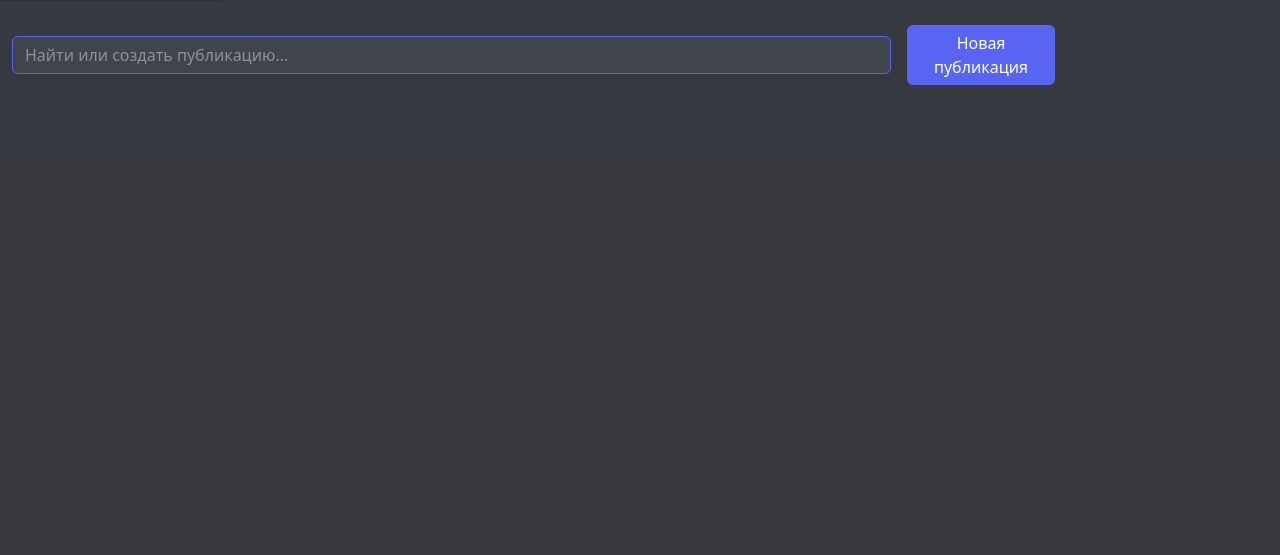
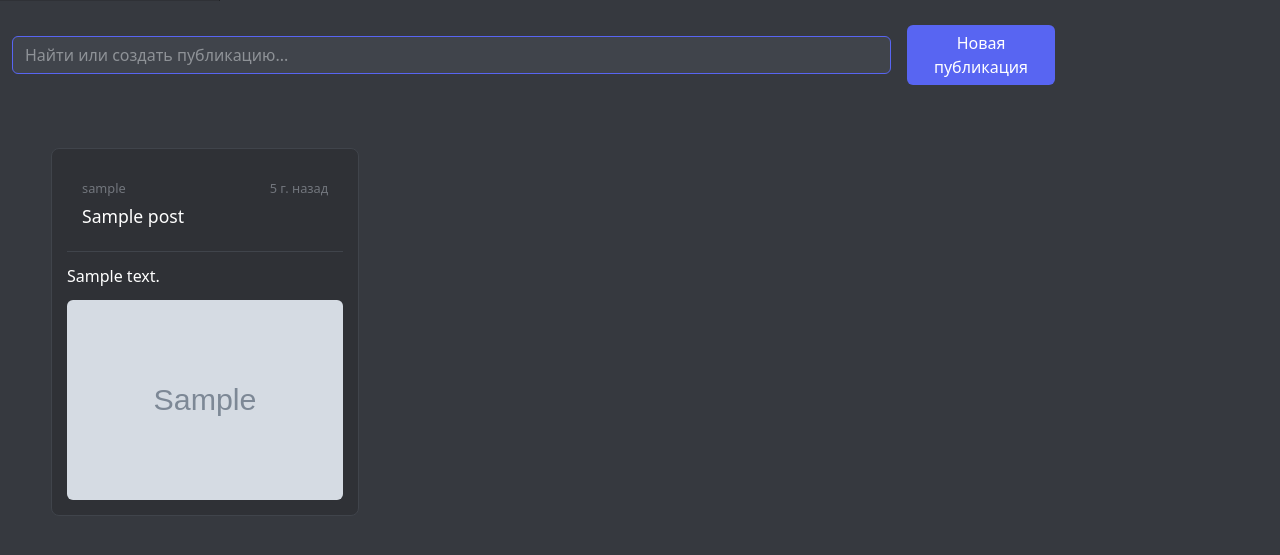
Before and after one commit to K0TOFEY/MusicHub, a Flask app: page / in a window 1280 px wide. Shown: the part 1077-1632 px from the top of the page. Before the commit the page ends 1162 px from the top, so only its background shows below. Run offline with Flask 3, Linux system fonts and the light colour scheme; a user stored in the database is signed in; tables that the repository leaves empty hold one stand-in row (values such as "Sample post"); grey boxes marked "Sample" are stand-in pictures; parts of the project's set-up code (start-up, migrations or seed data) failed here and were passed over.

Commit message:
Плюс минус хорошее отображение постов на главное странице

```diff
--- a/app/models.py
+++ b/app/models.py
@@ -50,6 +50,9 @@ class Post(db.Model):
     user_id = db.Column(db.Integer, db.ForeignKey('user.id'), nullable=False)
     created_at = db.Column(db.DateTime, default=datetime.utcnow)
 
+    # Добавляем связь с моделью User
+    author = db.relationship('User', backref=db.backref('posts', lazy=True))
+
     # Связь с тегами через промежуточную таблицу
     tags = db.relationship('Tag', secondary='post_tag', backref='posts')
 
--- a/app/routes.py
+++ b/app/routes.py
@@ -6,6 +6,12 @@ from werkzeug.security import generate_password_hash
 from werkzeug.utils import secure_filename
 from flask_login import current_user, login_user, logout_user, login_required
 import os
+from datetime import datetime, timedelta
+
+
+# Проверка и создание папок при запуске
+os.makedirs(app.config['AVATAR_UPLOAD_FOLDER'], exist_ok=True)
+os.makedirs(app.config['POSTS_UPLOAD_FOLDER'], exist_ok=True)
 
 
 @app.route('/register', methods=['GET', 'POST'])
@@ -82,6 +88,7 @@ def register():
 
     return render_template('register.html', form=form_personal, form_tags=form_tags, step=1)
 
+
 @app.route('/login', methods=['GET', 'POST'])
 def login():
     form = LoginForm()
@@ -94,10 +101,12 @@ def login():
             flash('Неверный email или пароль.', 'error')
     return render_template('login.html', form=form)
 
+
 @app.route('/')
 @app.route('/index')
 def index():
-    return render_template('base.html')
+    posts = Post.query.all()  # Получаем все посты из базы данных
+    return render_template('base.html', posts=posts)
 
 @app.route('/logout')
 @login_required
@@ -117,7 +126,7 @@ def profile():
             avatar_path = os.path.join(app.config['AVATAR_UPLOAD_FOLDER'], avatar_filename)
             form.avatar.data.save(avatar_path)
             # This line is very important: store the correct path
-            current_user.avatar = 'img/' + avatar_filename  #Сохраняем путь к файлу
+            current_user.avatar = 'img/' + avatar_filename  # Сохраняем путь к файлу
             flash('Аватар успешно обновлен', 'success')
 
         # Обработка "О себе"
@@ -147,7 +156,7 @@ def create_post():
             filename = secure_filename(file.filename)
             upload_folder = app.config['POSTS_UPLOAD_FOLDER']
             os.makedirs(upload_folder, exist_ok=True)
-            file_path = os.path.join('uploads', filename)
+            file_path = os.path.join('uploads', filename).replace('\\', '/')
             file.save(os.path.join(upload_folder, filename))
 
         # Создание поста
@@ -155,7 +164,7 @@ def create_post():
             title=title,
             content=content,
             file_path=file_path,
-            user_id=current_user.id
+            author=current_user  # Используем current_user как автора
         )
 
         try:
@@ -177,3 +186,20 @@ def create_post():
             flash(f'❌ Ошибка: {str(e)}', 'error')
 
     return render_template('create_post.html', tags=tags)
+
+
+@app.template_filter('timeago')
+def timeago(date):
+    now = datetime.utcnow()
+    delta = now - date
+    if delta.days > 365:
+        return f"{delta.days // 365} г. назад"
+    if delta.days > 30:
+        return f"{delta.days // 30} мес. назад"
+    if delta.days > 0:
+        return f"{delta.days} д. назад"
+    if delta.seconds > 3600:
+        return f"{delta.seconds // 3600} ч. назад"
+    if delta.seconds > 60:
+        return f"{delta.seconds // 60} мин. назад"
+    return "только что"
--- a/app/static/css/style.css
+++ b/app/static/css/style.css
@@ -155,6 +155,12 @@
     .channel {
         padding: 6px 15px;
     }
+
+    .post-square {
+        width: 100%;
+        height: auto;
+        aspect-ratio: 1/1;
+    }
 }
 
 .discord-search {
@@ -189,3 +195,136 @@
     background-color: #3C45A5 !important;
     transform: translateY(0);
 }
+
+/* Посты */
+.post-square {
+    width: 400px;
+    height: 400px;
+    background: #2f3136;
+    border-radius: 12px;
+    border: 1px solid #40444b;
+    overflow: hidden;
+    display: flex;
+    flex-direction: column;
+}
+
+.post-header {
+    padding: 15px;
+    border-bottom: 1px solid #40444b;
+}
+
+.post-title {
+    font-size: 1.3rem;
+    color: #fff;
+    margin-bottom: 8px;
+}
+
+.post-meta {
+    display: flex;
+    justify-content: space-between;
+    font-size: 0.8rem;
+    color: #72767d;
+}
+
+.media-container {
+    flex-grow: 1;
+    display: flex;
+    align-items: center;
+    justify-content: center;
+    padding: 15px;
+}
+
+.post-media-image {
+    max-width: 100%;
+    max-height: 100%;
+    object-fit: contain;
+    border-radius: 6px;
+}
+
+.custom-audio {
+    width: 100%;
+    height: 50px;
+    background: #40444b;
+    border-radius: 8px;
+}
+
+.custom-audio::-webkit-media-controls-timeline {
+    height: 12px;
+}
+
+/* Все предыдущие стили остаются */
+
+/* Сетка постов */
+.posts-grid {
+    display: grid;
+    grid-template-columns: repeat(3, 1fr);
+    gap: 20px;
+    padding: 15px;
+}
+
+/* Карточка поста */
+.post-card {
+    background: #2f3136;
+    border: 1px solid #40444b;
+    border-radius: 8px;
+    padding: 15px;
+    transition: transform 0.2s;
+    break-inside: avoid;
+}
+
+.post-header {
+    margin-bottom: 12px;
+}
+
+.post-title {
+    color: #fff;
+    font-size: 1.1rem;
+    margin: 8px 0;
+}
+
+.post-meta {
+    display: flex;
+    justify-content: space-between;
+    color: #72767d;
+    font-size: 0.8rem;
+}
+
+.post-media {
+    margin-top: 12px;
+    border-radius: 6px;
+    overflow: hidden;
+}
+
+.post-image {
+    width: 100%;
+    height: 200px;
+    object-fit: cover;
+    border-radius: 4px;
+}
+
+.post-audio {
+    width: 100%;
+    background: #40444b;
+    border-radius: 8px;
+}
+
+/* Адаптивность */
+@media (max-width: 1200px) {
+    .posts-grid {
+        grid-template-columns: repeat(2, 1fr);
+    }
+}
+
+@media (max-width: 768px) {
+    .posts-grid {
+        grid-template-columns: 1fr;
+    }
+
+    .post-image {
+        height: 150px;
+    }
+}
+
+.post-content {
+    color: #ffffff !important;
+}
--- a/app/templates/base.html
+++ b/app/templates/base.html
@@ -13,12 +13,10 @@
             transition: all 0.2s ease;
             border: none;
         }
-
         .discord-btn.primary:hover {
             background-color: #4752C4 !important;
             transform: translateY(-1px);
         }
-
         .discord-btn.primary:active {
             background-color: #3C45A5 !important;
             transform: translateY(0);
@@ -29,14 +27,11 @@
     <header class="main-header">
         <div class="container-fluid">
             <div class="row align-items-center">
-                <!-- Левая часть с логотипом -->
                 <div class="col-md-6">
                     <div class="d-flex align-items-center ps-4">
                         <h1 class="site-title mb-0">MusicHub</h1>
                     </div>
                 </div>
-
-                <!-- Правая часть с кнопками -->
                 <div class="col-md-6 text-end pe-5">
                     {% if current_user.is_authenticated %}
                         <a href="{{ url_for('profile') }}" class="auth-btn login-btn">Профиль</a>
@@ -52,51 +47,28 @@
 
     <div class="container-fluid">
         <div class="row">
-            <!-- Левая панель (категории и фильтры) -->
             <nav class="col-md-2 sidebar">
                 <div class="sidebar-header p-3">
                     <h3 class="text-white">🎵 Категории</h3>
                 </div>
-
-                <!-- Музыкальные жанры -->
                 <div class="filters-section p-3">
                     <h4 class="text-white mb-3">Жанры</h4>
                     <ul class="nav flex-column">
-                        <li class="nav-item channel">
-                            <span class="nav-link">🎸 Рок</span>
-                        </li>
-                        <li class="nav-item channel">
-                            <span class="nav-link">🎹 Электроника</span>
-                        </li>
-                        <li class="nav-item channel">
-                            <span class="nav-link">🎻 Классика</span>
-                        </li>
-                        <li class="nav-item channel">
-                            <span class="nav-link">🎤 Поп</span>
-                        </li>
+                        <li class="nav-item channel"><span class="nav-link">🎸 Рок</span></li>
+                        <li class="nav-item channel"><span class="nav-link">🎹 Электроника</span></li>
+                        <li class="nav-item channel"><span class="nav-link">🎻 Классика</span></li>
+                        <li class="nav-item channel"><span class="nav-link">🎤 Поп</span></li>
                     </ul>
                 </div>
-
-                <!-- Инструменты -->
                 <div class="filters-section p-3">
                     <h4 class="text-white mb-3">Инструменты</h4>
                     <ul class="nav flex-column">
-                        <li class="nav-item channel">
-                            <span class="nav-link">🎸 Гитара</span>
-                        </li>
-                        <li class="nav-item channel">
-                            <span class="nav-link">🎹 Пианино</span>
-                        </li>
-                        <li class="nav-item channel">
-                            <span class="nav-link">🥁 Барабаны</span>
-                        </li>
-                        <li class="nav-item channel">
-                            <span class="nav-link">🎷 Саксофон</span>
-                        </li>
+                        <li class="nav-item channel"><span class="nav-link">🎸 Гитара</span></li>
+                        <li class="nav-item channel"><span class="nav-link">🎹 Пианино</span></li>
+                        <li class="nav-item channel"><span class="nav-link">🥁 Барабаны</span></li>
+                        <li class="nav-item channel"><span class="nav-link">🎷 Саксофон</span></li>
                     </ul>
                 </div>
-
-                <!-- Фильтры -->
                 <div class="filters-section p-3">
                     <h4 class="text-white mb-3">Фильтры</h4>
                     <div class="form-check text-white">
@@ -112,8 +84,6 @@
                         <label class="form-check-label" for="lessons">Уроки</label>
                     </div>
                 </div>
-
-                <!-- Уровень мастерства -->
                 <div class="filters-section p-3">
                     <h4 class="text-white mb-3">Опыт</h4>
                     <div class="form-check text-white">
@@ -127,31 +97,58 @@
                 </div>
             </nav>
 
-            <!-- Правая сторона (контент) -->
             <div class="col-md-10 main-content">
                 {% if current_user.is_authenticated %}
-                    <!-- Блок поиска и создания -->
                     <div class="search-create-container py-4">
                         <div class="d-flex align-items-center gap-3">
-                            <input type="text" class="form-control discord-search"
-                                placeholder="Найти или создать публикацию...">
-                            <a href="{{ url_for('create_post') }}" class="btn discord-btn primary">
-                                Новая публикация
-                            </a>
+                            <input type="text" class="form-control discord-search" placeholder="Найти или создать публикацию...">
+                            <a href="{{ url_for('create_post') }}" class="btn discord-btn primary">Новая публикация</a>
                         </div>
                     </div>
+
+                    <!-- Внутри блока с постами -->
+                    <div class="posts-container p-4">
+                        {% if posts %}
+                            <div class="posts-grid">
+                                {% for post in posts %}
+                                    <div class="post-card">
+                                        <!-- Заголовок -->
+                                        <div class="post-header">
+                                            <div class="post-meta">
+                                                <span class="post-author">{{ post.author.username }}</span>
+                                                <span class="post-date">{{ post.created_at|timeago }}</span>
+                                            </div>
+                                            <h2 class="post-title">{{ post.title }}</h2>
+                                        </div>
+
+                                        <!-- Контент -->
+                                        <div class="post-content">
+                                            {{ post.content|safe }}
+                                            <div class="post-media">
+                                                {% if post.file_path %}
+                                                    {% if post.file_path.lower().endswith(('.png', '.jpg', '.jpeg', '.gif')) %}
+                                                        <img src="{{ url_for('static', filename=post.file_path) }}"
+                                                            class="post-image"
+                                                            alt="Изображение">
+                                                    {% elif post.file_path.lower().endswith(('.mp3', '.wav', '.ogg')) %}
+                                                        <audio controls class="post-audio">
+                                                            <source src="{{ url_for('static', filename=post.file_path) }}">
+                                                        </audio>
+                                                    {% endif %}
+                                                {% endif %}
+                                            </div>
+                                        </div>
+                                    </div>
+                                {% endfor %}
+                            </div>
+                        {% endif %}
+                    </div>
                 {% else %}
-                    <!-- Welcome-блок для гостей -->
                     <div class="welcome-header text-center py-5">
                         <h2 class="welcome-title">Добро пожаловать на MusicHub</h2>
                         <p class="welcome-subtitle">Ваша платформа для творческого самовыражения</p>
                     </div>
                 {% endif %}
-
-                <!-- Будущие посты -->
-                <div class="posts-container p-4">
-                    <!-- Здесь будут посты -->
-                </div>
             </div>
         </div>
     </div>
```
Also changed, not shown: test.py (added, +10 -0 lines), app.db, app/static/uploads/222858826_f9c6563b5965c89264eea0465c1ac740_800.jpg (added), app/static/uploads/Picture_3.png (added), 1 other file. Lines whose indentation alone changed are shown as unchanged.
